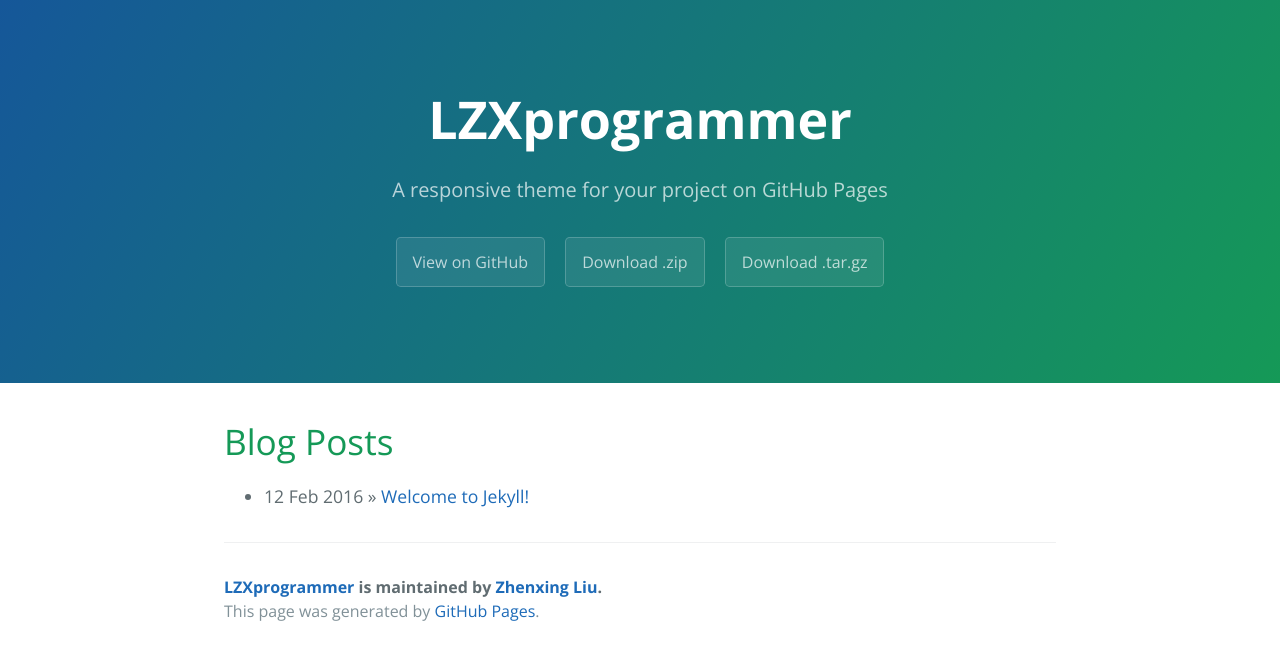
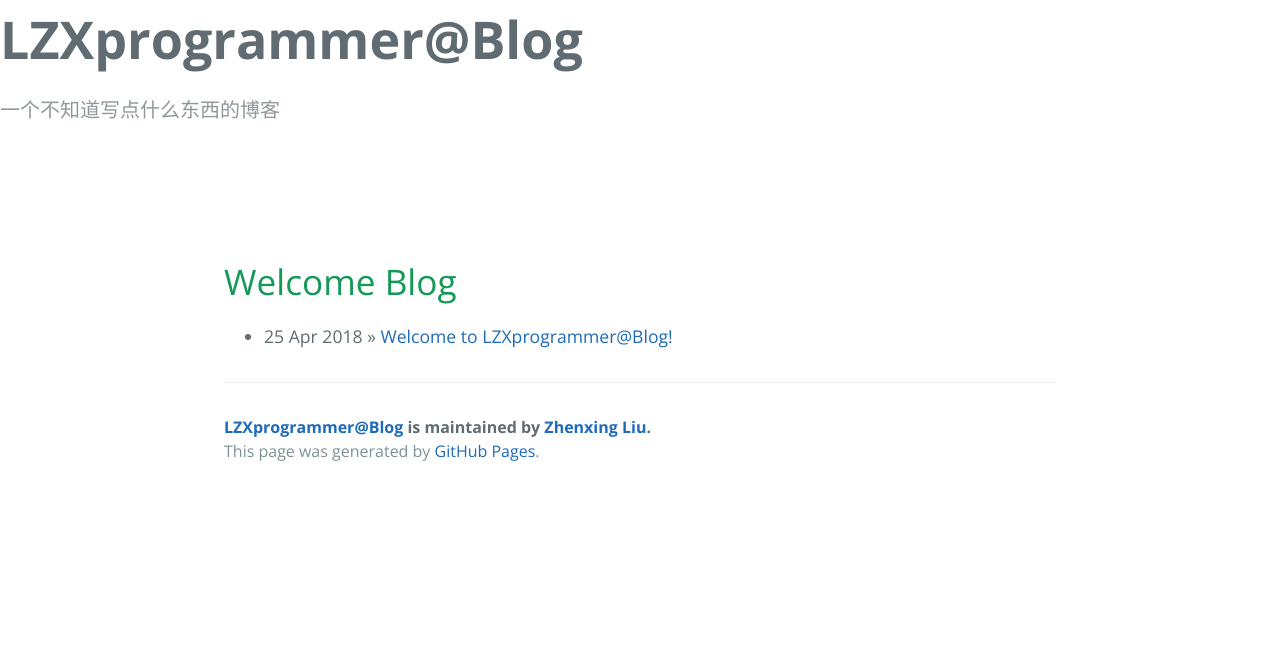
Before and after one commit to LZXprogrammer/LZXprogrammer.github.io, a Jekyll site: the page built from index.html, in a window 1280 px wide. Shown: the top 660 px of the page. Built offline with Jekyll 4.4.1, drawn with Linux system fonts in a browser that asks for light colours; the list of posts is cut into pages by our own code.

Commit message:
更改所需配置，学习目录的使用

```diff
--- a/_config.yml
+++ b/_config.yml
@@ -1,6 +1,6 @@
 # Setup
-title:        LZXprogrammer
-tagline:      A responsive theme for your project on GitHub Pages
+title:        LZXprogrammer@Blog
+tagline:      一个不知道写点什么东西的博客
 baseurl:      ""
 paginate:     1
 locale:       "zh_CN"
--- a/css/cayman.css
+++ b/css/cayman.css
@@ -139,10 +139,7 @@
 @media screen and (max-width: 42em) { .btn { display: block; width: 100%; padding: 0.75rem; font-size: 0.9rem; }
   .btn + .btn { margin-top: 1rem; margin-left: 0; } }
 
-.page-header { color: #fff; text-align: center; background-color: #159957; background-image: linear-gradient(120deg, #155799, #159957); }
-@media screen and (min-width: 64em) { .page-header { padding: 5rem 6rem; } }
-@media screen and (min-width: 42em) and (max-width: 64em) { .page-header { padding: 3rem 4rem; } }
-@media screen and (max-width: 42em) { .page-header { padding: 2rem 1rem; } }
+
 
 .project-name { margin-top: 0; margin-bottom: 0.1rem; }
 @media screen and (min-width: 64em) { .project-name { font-size: 3.25rem; } }
--- a/index.html
+++ b/index.html
@@ -4,7 +4,7 @@
 ---
 
 <div id="home">
-  <h1>Blog Posts</h1>
+  <h1>Welcome Blog</h1>
   <ul class="posts">
     {% for post in site.posts %}
       <li><span>{{ post.date | date_to_string }}</span> &raquo; <a href="{{ site.baseurl }}{{ post.url }}">{{ post.title }}</a></li>
```
Also changed, not shown: _drafts/a-draft-post.md (added, +8 -0 lines), _posts/2016-02-12-sample-content.markdown (deleted, +0 -24 lines), _posts/2018-04-25-welcome-blog.markdown (added, +52 -0 lines).
